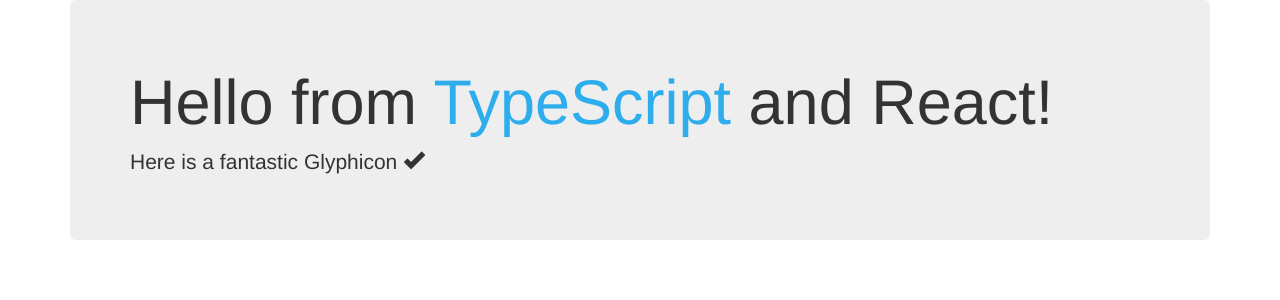
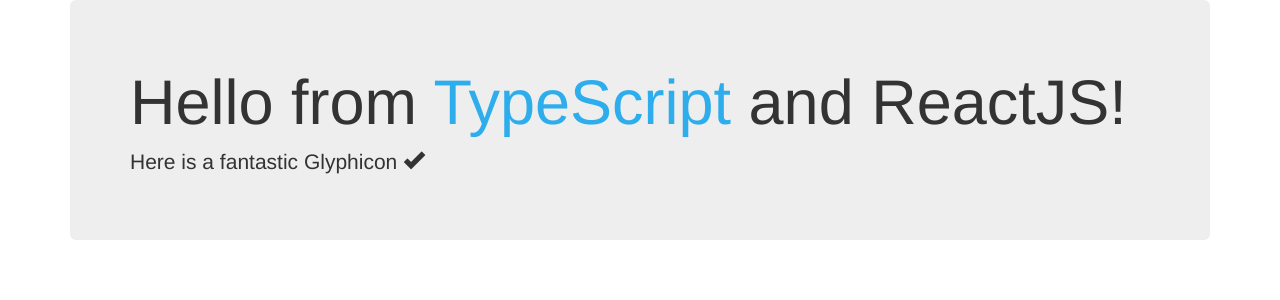
Before and after one commit to Bitcoin-com/bip70-merchant-services, a React app: page / in a window 1280 px wide. Shown: the top 300 px of the page. Built offline with nearby package versions, Linux system fonts and the light colour scheme.

Commit message:
code comments

```diff
--- a/src/index.tsx
+++ b/src/index.tsx
@@ -1,11 +1,21 @@
+/**
+ * ======================================
+ * This the root component for your app.
+ * ======================================
+ */
+
+// import root less file here as an entry point for all other less files. these are imported
+// in index.less (including bootstrap).
+// You can also import less files in other tsx files instead of importing them in index.less.
 import "./index.less";
 
+// import "React" here to prevent the error "TS2686 [...]refers to a UMD global[...]"
 import * as React from "react";
 import * as ReactDOM from "react-dom";
 
 import {Hello} from "./components/Hello";
 
 ReactDOM.render(
-    <Hello compiler="TypeScript" framework="React"/>,
+    <Hello compiler="TypeScript" framework="ReactJS"/>,
     document.getElementById("app")
 );
```
